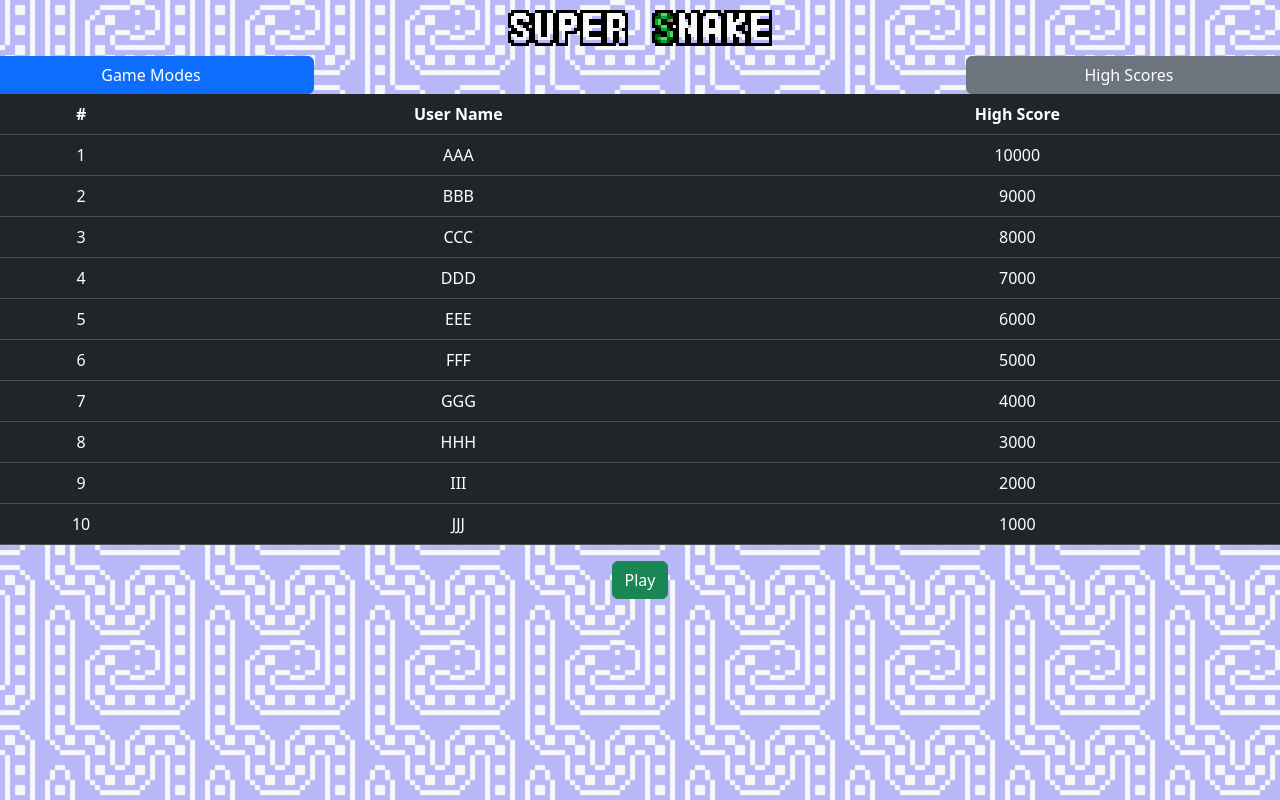
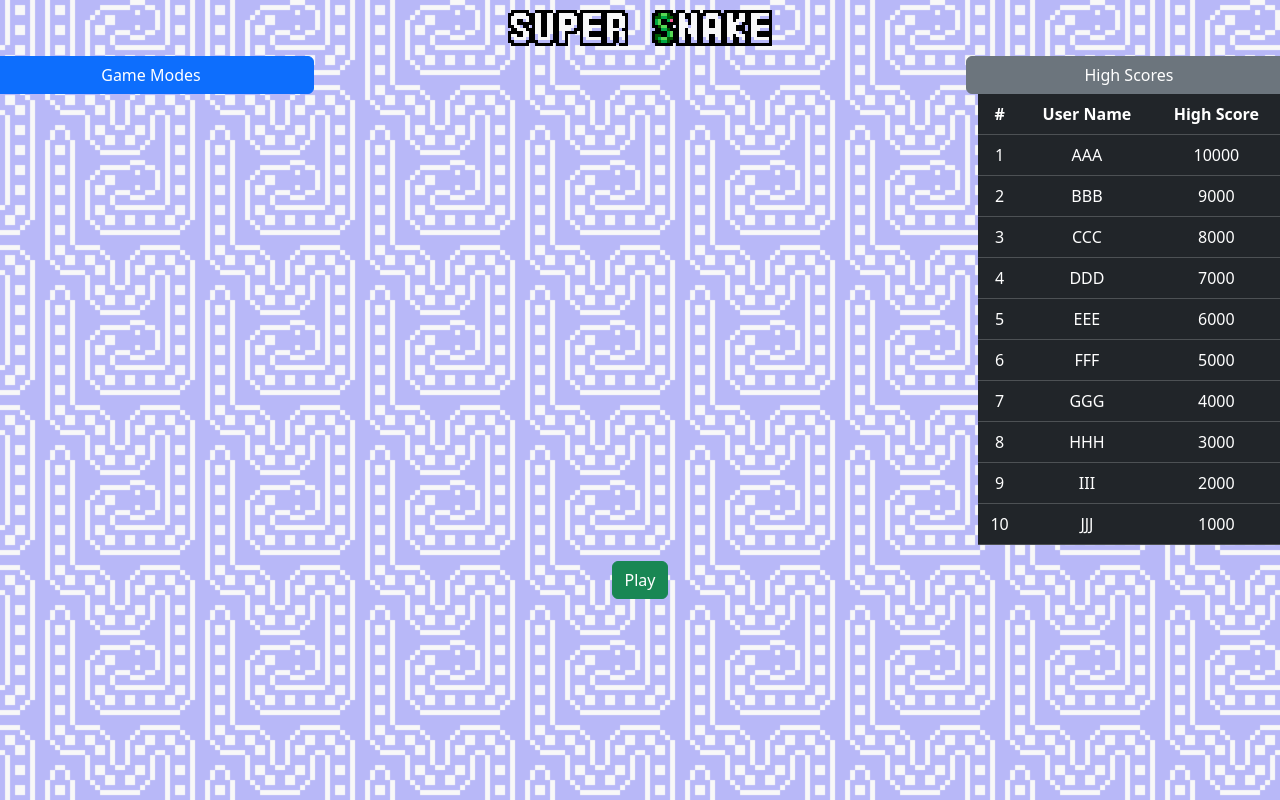
Before and after one commit to MoodyMakai/Cos420Ceagulls, a React (Vite) app: page / in a window 1280 px wide. Both pictures are taken after a click on the button "High Scores". Built offline with nearby package versions, Linux system fonts and the light colour scheme.

Commit message:
fix tables bootstrap

```diff
--- a/package.json
+++ b/package.json
@@ -11,6 +11,7 @@
   },
   "dependencies": {
     "bootstrap": "^5.3.3",
+    "bootstrap4": "^0.0.1-security",
     "react": "^19.0.0",
     "react-dom": "^19.0.0"
   },
--- a/src/App.tsx
+++ b/src/App.tsx
@@ -1,5 +1,6 @@
 import './App.css'
-import '../node_modules/bootstrap/dist/css/bootstrap.min.css';
+import '../node_modules/bootstrap/dist/css/bootstrap.min.css'
+import 'bootstrap/dist/css/bootstrap.min.css';
 import '../src/assets/super_snake_background.png'
 import '../src/assets/super_snake_logo.png'
 
@@ -51,7 +52,8 @@ function App() {
           <div className='col-6'>
             <h1 hidden>Do nothing here</h1>
           </div>
-          <table id="highScores" className='col-3 table table-dark' style={{ visibility: 'hidden', height: '0', overflow: 'hidden' }}>
+          <div className='col-3'>
+            <table id="highScores" className='table table-dark' style={{ visibility: 'hidden', height: '0', overflow: 'hidden' }}>
               <thead>
                 <tr>
                   <th>#</th>
@@ -113,6 +115,7 @@ function App() {
               </tbody>
             </table>
           </div>
+        </div>
         <div style={{ display: 'flex', justifyContent: 'center', position: 'relative', marginBottom: 20 }}>
           <button className='btn btn-success'>Play</button>
         </div>
```
Also changed, not shown: 1 other file (tests, documents, lock files or other folders). Lines whose indentation alone changed are shown as unchanged.
